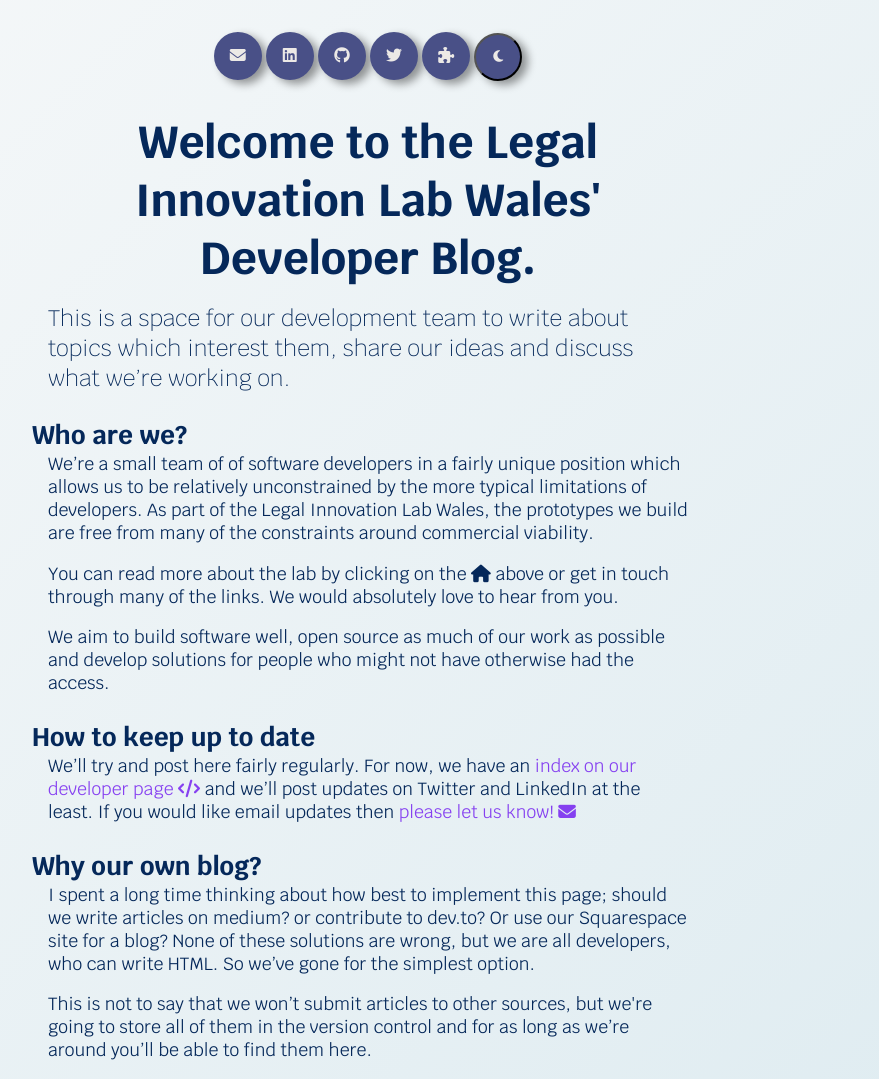
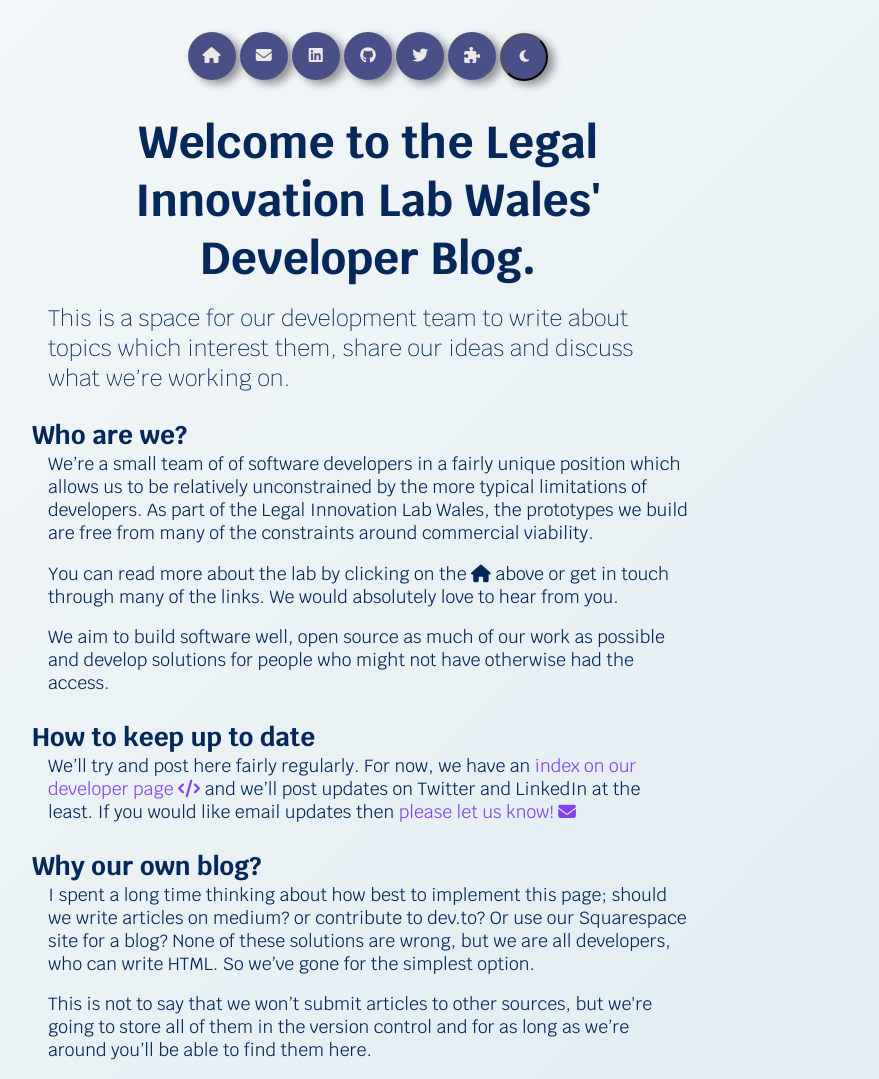
Before and after one commit to phil-6/pr_dev, a Jekyll site: the page built from blog/2021/welcome.html, in a window 1280 px wide. Shown: the whole page, without its empty margins (272-1151 px from the left). Built offline with Jekyll 4.4.1, drawn with Linux system fonts in a browser that asks for light colours; nearby versions of some CDN libraries.

Commit message:
add home button to blog

```diff
--- a/_includes/blog-header.liquid
+++ b/_includes/blog-header.liquid
@@ -1,5 +1,7 @@
 <header>
     <nav>
+        <a href="/" class="btn" data-toggle="tooltip" data-placement="top" title="Home">
+            <i class="fas fa-home"></i></a>
         <a href="mailto:hello@purpleriver.dev" class="btn" data-toggle="tooltip" data-placement="top" title="Contact">
             <i class="fas fa-envelope"></i></a>
         <a href="https://www.linkedin.com/in/Phil6" class="btn" data-toggle="tooltip" data-placement="top" title="LinkedIn">
@@ -12,7 +14,7 @@
             <i class="fas fa-puzzle-piece"></i></a>
         {% comment %}<a href="/assets/files/PhilReynolds-CV_2020-02.pdf" class="btn" data-toggle="tooltip" data-placement="top" title="Download CV">{% endcomment %}
             {% comment %}<i class="fas fa-file-download"></i></a>{% endcomment %}
-        <button id="blog-theme-toggle">
+        <button id="blog-theme-toggle" data-toggle="tooltip" data-placement="top" title="Toggle Theme">
             <i class="fas fa-moon light"></i>
             <i class="fas fa-sun dark"></i>
         </button>
```
